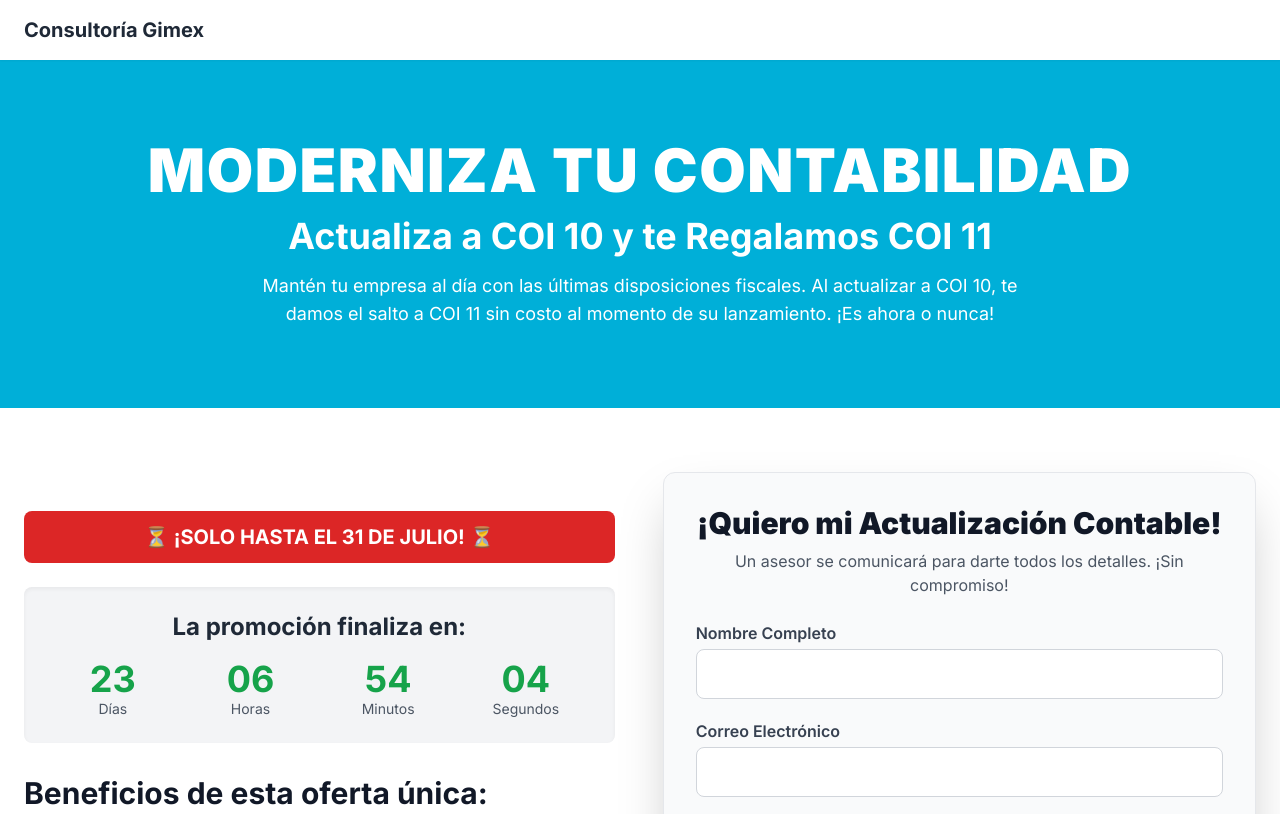
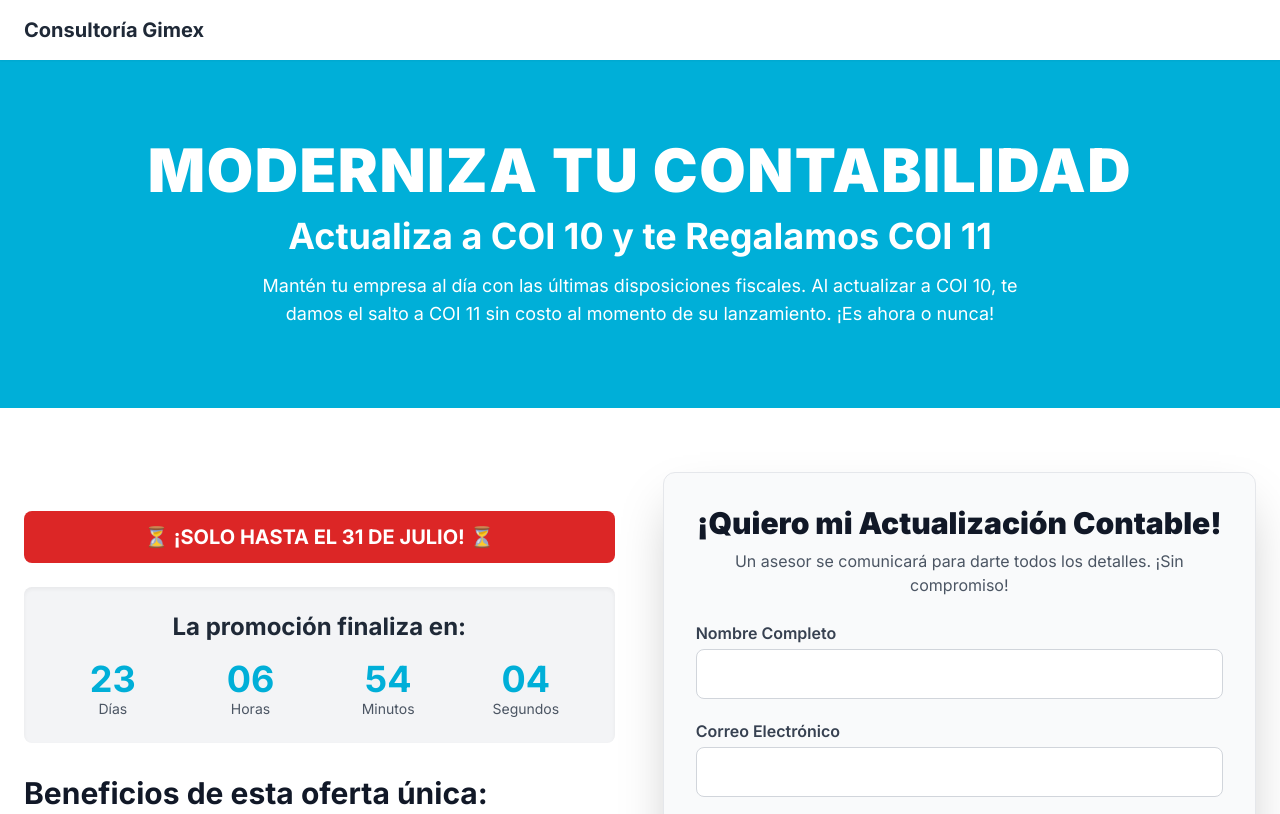
Before and after one commit to JosueAlejos141297/landingActuCOI11, a plain HTML site: page index.html in a window 1280 px wide. Shown: the top 814 px of the page. Drawn offline with nearby package versions, Linux system fonts and the light colour scheme.

Commit message:
Update index.html

```diff
--- a/index.html
+++ b/index.html
@@ -18,6 +18,8 @@
         /* Color de fondo actualizado para la sección principal */
         .hero-section-coi { background-color: #00afd8; }
         .cta-button-shadow-coi { box-shadow: 0 10px 20px -5px rgba(220, 53, 69, 0.5), 0 4px 6px -2px rgba(220, 53, 69, 0.2); }
+        /* Clase personalizada para el color del contador */
+        .text-coi-blue { color: #00afd8; }
     </style>
 </head>
 <body class="bg-gray-50">
@@ -55,19 +57,23 @@
                         <h3 class="text-2xl font-bold text-gray-800 mb-4">La promoción finaliza en:</h3>
                         <div class="grid grid-cols-4 gap-2 text-center">
                             <div>
-                                <span id="days" class="text-4xl font-bold text-green-600"></span>
+                                <!-- Se cambió la clase de color aquí -->
+                                <span id="days" class="text-4xl font-bold text-coi-blue"></span>
                                 <span class="block text-sm text-gray-600">Días</span>
                             </div>
                             <div>
-                                <span id="hours" class="text-4xl font-bold text-green-600"></span>
+                                <!-- Se cambió la clase de color aquí -->
+                                <span id="hours" class="text-4xl font-bold text-coi-blue"></span>
                                 <span class="block text-sm text-gray-600">Horas</span>
                             </div>
                             <div>
-                                <span id="minutes" class="text-4xl font-bold text-green-600"></span>
+                                <!-- Se cambió la clase de color aquí -->
+                                <span id="minutes" class="text-4xl font-bold text-coi-blue"></span>
                                 <span class="block text-sm text-gray-600">Minutos</span>
                             </div>
                             <div>
-                                <span id="seconds" class="text-4xl font-bold text-green-600"></span>
+                                <!-- Se cambió la clase de color aquí -->
+                                <span id="seconds" class="text-4xl font-bold text-coi-blue"></span>
                                 <span class="block text-sm text-gray-600">Segundos</span>
                             </div>
                         </div>
@@ -104,7 +110,7 @@
                                 <input type="text" id="company" name="company" class="mt-1 w-full px-4 py-3 border border-gray-300 rounded-lg focus:outline-none focus:ring-2 focus:ring-green-500 transition">
                             </div>
                             <div>
-                                <button type="submit" class="w-full bg-red-600 text-white font-bold text-xl py-4 px-6 rounded-lg hover:bg-red-700 transition-transform transform hover:scale-105 cta-button-shadow-coi">
+                                <button type="submit" class="w-full bg-orange-500 text-white font-bold text-xl py-4 px-6 rounded-lg hover:bg-orange-600 transition-transform transform hover:scale-105 cta-button-shadow-coi">
                                     ¡SÍ, ACTUALIZAR MI COI AHORA!
                                 </button>
                             </div>
@@ -126,29 +132,36 @@
 
     <script>
         // --- Lógica del Contador ---
+        // La fecha de finalización de la promoción es el 31 de julio de 2025 a las 23:59:59.
         const countdownDate = new Date("July 31, 2025 23:59:59").getTime();
 
+        // Actualiza el contador cada segundo.
         const countdownFunction = setInterval(() => {
-            const now = new Date().getTime();
-            const distance = countdownDate - now;
+            const now = new Date().getTime(); // Hora actual
+            const distance = countdownDate - now; // Distancia entre la fecha actual y la fecha de finalización
 
+            // Cálculos para días, horas, minutos y segundos.
             const days = Math.floor(distance / (1000 * 60 * 60 * 24));
             const hours = Math.floor((distance % (1000 * 60 * 60 * 24)) / (1000 * 60 * 60));
             const minutes = Math.floor((distance % (1000 * 60 * 60)) / (1000 * 60));
             const seconds = Math.floor((distance % (1000 * 60)) / 1000);
 
+            // Actualiza los elementos HTML con los valores del contador.
+            // padStart(2, '0') asegura que los números tengan al menos dos dígitos (ej. 05 en lugar de 5).
             document.getElementById("days").innerText = days.toString().padStart(2, '0');
             document.getElementById("hours").innerText = hours.toString().padStart(2, '0');
             document.getElementById("minutes").innerText = minutes.toString().padStart(2, '0');
             document.getElementById("seconds").innerText = seconds.toString().padStart(2, '0');
 
+            // Si la cuenta regresiva termina, muestra un mensaje.
             if (distance < 0) {
-                clearInterval(countdownFunction);
+                clearInterval(countdownFunction); // Detiene el intervalo
                 document.getElementById("countdown").innerHTML = "<h3 class='text-2xl font-bold text-red-500'>¡LA PROMOCIÓN HA TERMINADO!</h3>";
             }
-        }, 1000);
+        }, 1000); // Se actualiza cada 1000 milisegundos (1 segundo)
 
         // --- Año del Footer ---
+        // Establece el año actual en el footer.
         document.getElementById("year").innerText = new Date().getFullYear();
     </script>
 
```
